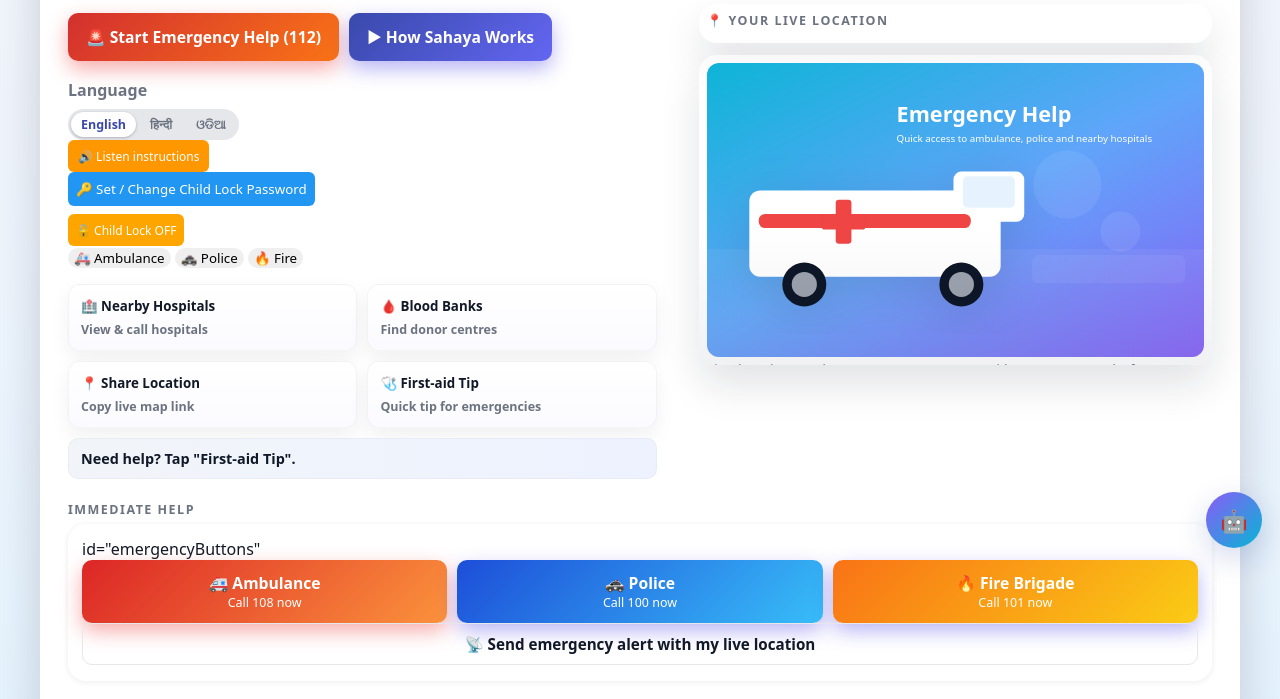
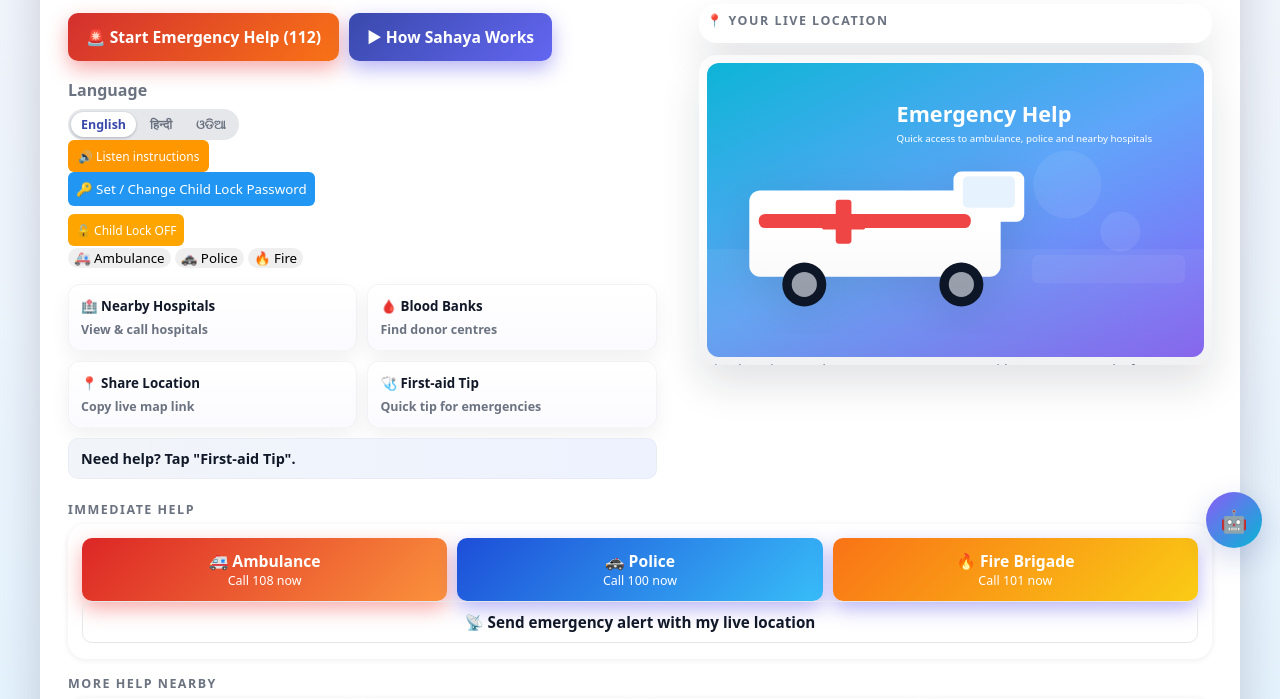
Before and after one commit to sahuarpita322-ship-it/Shayaaa.github.io, a plain HTML site: page index.html in a window 1280 px wide. Shown: the part 234-933 px from the top of the page. Drawn offline with Linux system fonts and the light colour scheme.

Commit message:
Update index.html

```diff
--- a/index.html
+++ b/index.html
@@ -135,7 +135,6 @@
     <section id="quick-help" aria-label="Quick emergency help" style="margin-top:22px;">
       <p class="section-label">Immediate help</p>
       <div class="card emergency">
-        id="emergencyButtons"
         <div class="emergency-row">
           <button
             type="button"
```
